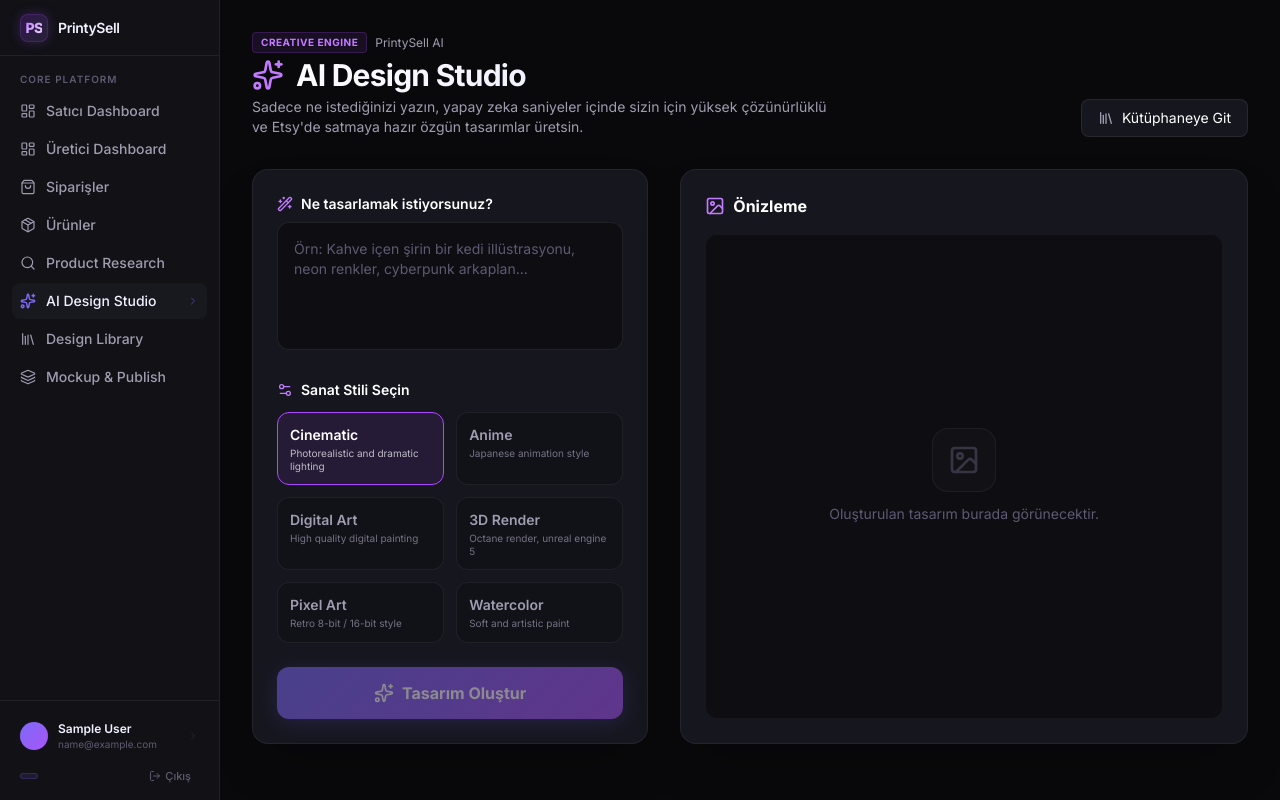
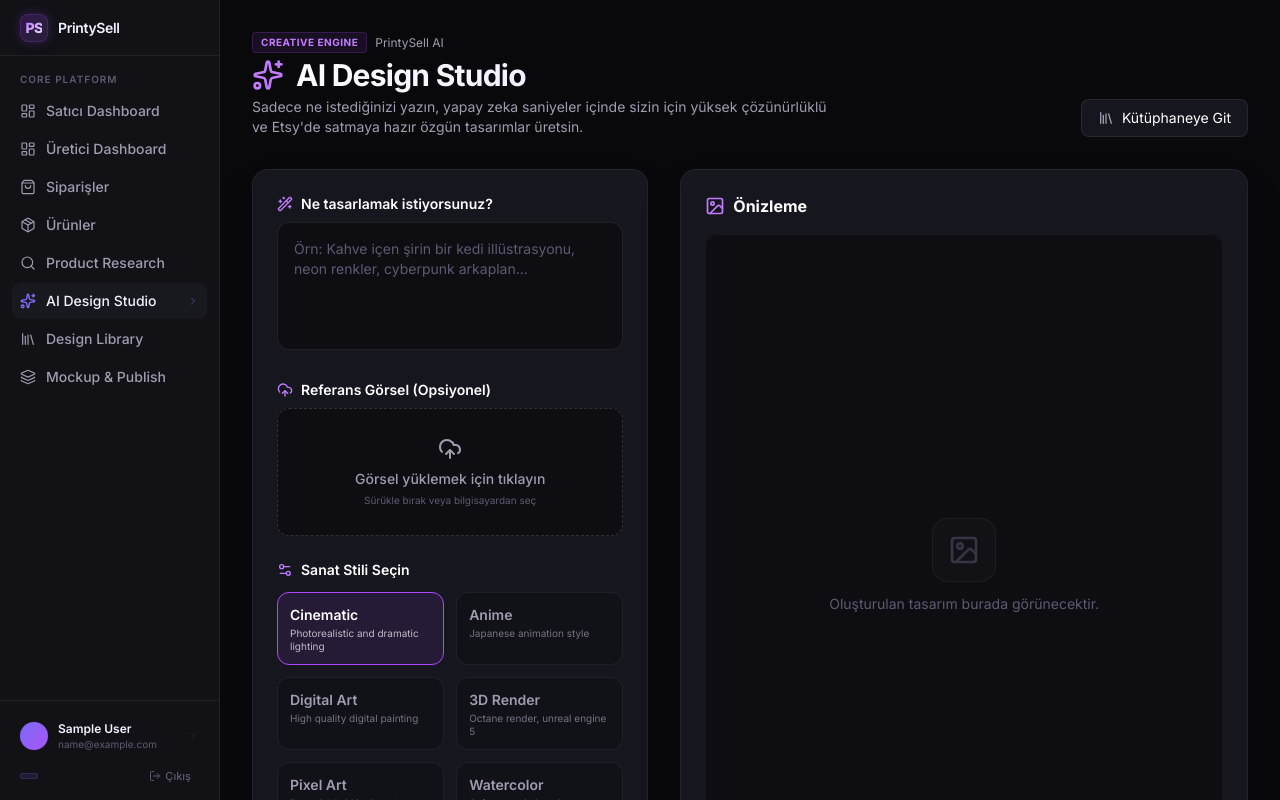
Before and after one commit to Oguzhan1511/etsy, a Next.js app: page /ai-design-studio in a window 1280 px wide. Built offline with nearby package versions, Linux system fonts and the light colour scheme; sample sign-in values are in the browser's storage.

Commit message:
feat(ai-design-studio): add reference image upload UI for img2img

```diff
--- a/src/app/ai-design-studio/page.tsx
+++ b/src/app/ai-design-studio/page.tsx
@@ -1,7 +1,7 @@
 "use client";
 
 import React, { useState } from "react";
-import { Sparkles, Wand2, Loader2, Download, Library, CheckCircle2, Image as ImageIcon, Settings2 } from "lucide-react";
+import { Sparkles, Wand2, Loader2, Download, Library, CheckCircle2, Image as ImageIcon, Settings2, UploadCloud, X } from "lucide-react";
 import Link from "next/link";
 
 interface DesignItem {
@@ -17,6 +17,18 @@ export default function AIDesignStudioPage() {
   const [isGenerating, setIsGenerating] = useState(false);
   const [generatedImage, setGeneratedImage] = useState<string | null>(null);
   const [isSaved, setIsSaved] = useState(false);
+  const [referenceImage, setReferenceImage] = useState<string | null>(null);
+
+  const handleImageUpload = (e: React.ChangeEvent<HTMLInputElement>) => {
+    const file = e.target.files?.[0];
+    if (file) {
+      const reader = new FileReader();
+      reader.onloadend = () => {
+        setReferenceImage(reader.result as string);
+      };
+      reader.readAsDataURL(file);
+    }
+  };
 
   const STYLES = [
     { id: "cinematic", label: "Cinematic", desc: "Photorealistic and dramatic lighting" },
@@ -126,6 +138,40 @@ export default function AIDesignStudioPage() {
                   className="w-full h-32 bg-black/40 border border-white/[0.08] text-sm text-white rounded-xl p-4 focus:outline-none focus:border-purple-500/50 focus:ring-1 focus:ring-purple-500/50 transition-all resize-none placeholder:text-[#5e5a72]"
                   required
                 />
+              </div>
+
+              {/* Reference Image Upload */}
+              <div className="space-y-2">
+                <label className="text-sm font-semibold text-white flex items-center gap-2">
+                  <UploadCloud className="w-4 h-4 text-purple-400" />
+                  Referans Görsel (Opsiyonel)
+                </label>
+                {referenceImage ? (
+                  <div className="relative w-full h-32 rounded-xl overflow-hidden border border-white/[0.08] group">
+                    <img src={referenceImage} alt="Reference" className="w-full h-full object-cover" />
+                    <div className="absolute inset-0 bg-black/50 opacity-0 group-hover:opacity-100 transition-opacity flex items-center justify-center backdrop-blur-sm">
+                      <button
+                        type="button"
+                        onClick={() => setReferenceImage(null)}
+                        className="p-2 bg-red-500/20 hover:bg-red-500/40 text-red-300 rounded-full transition-colors"
+                      >
+                        <X className="w-5 h-5" />
+                      </button>
+                    </div>
+                  </div>
+                ) : (
+                  <label className="flex flex-col items-center justify-center w-full h-32 bg-black/40 border border-dashed border-white/[0.15] hover:border-purple-500/50 hover:bg-black/60 rounded-xl cursor-pointer transition-all">
+                    <UploadCloud className="w-6 h-6 text-[#a09cb0] mb-2" />
+                    <span className="text-sm text-[#a09cb0] font-medium">Görsel yüklemek için tıklayın</span>
+                    <span className="text-[10px] text-[#5e5a72] mt-1">Sürükle bırak veya bilgisayardan seç</span>
+                    <input
+                      type="file"
+                      accept="image/*"
+                      className="hidden"
+                      onChange={handleImageUpload}
+                    />
+                  </label>
+                )}
               </div>
 
               {/* Style Selection */}
```
